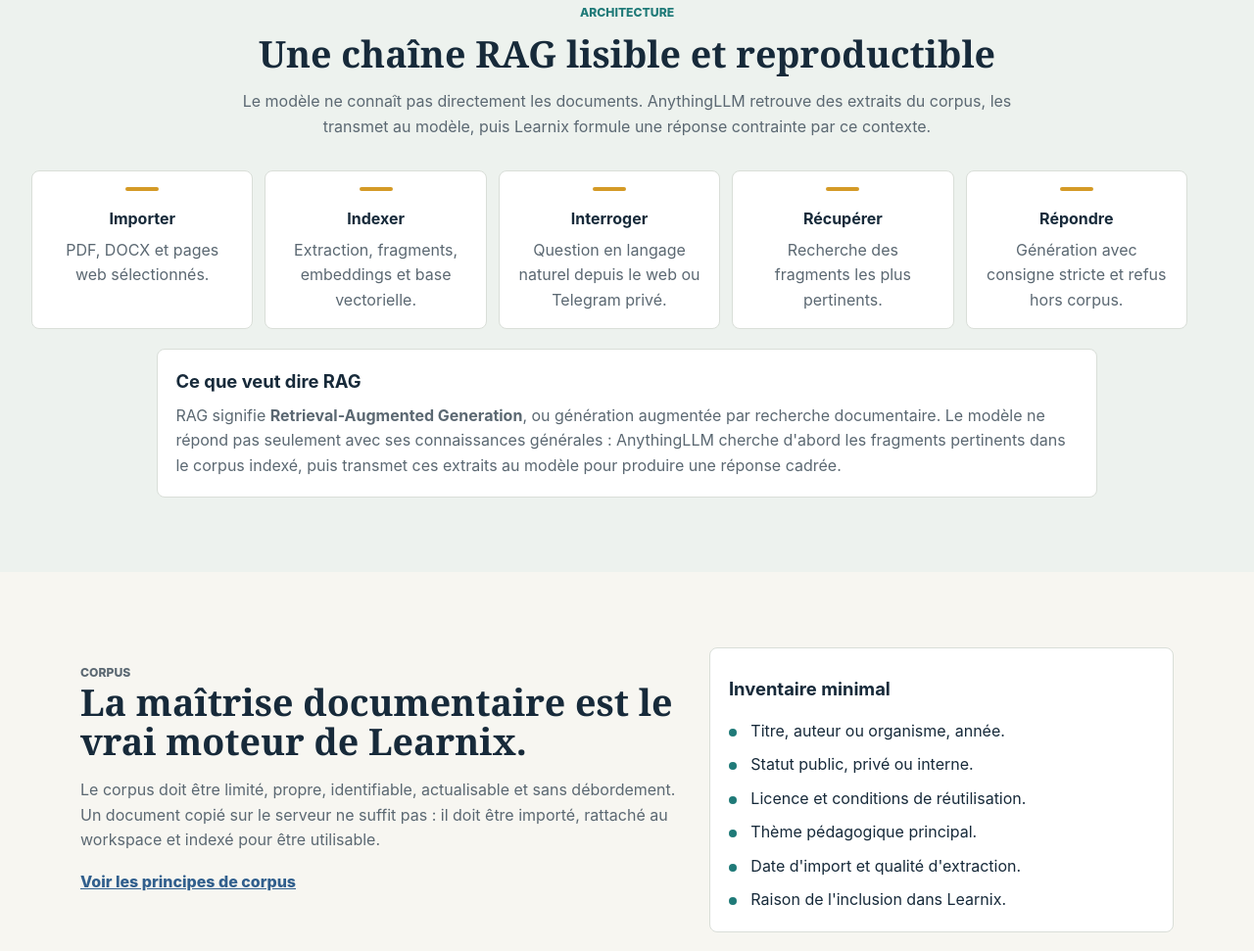
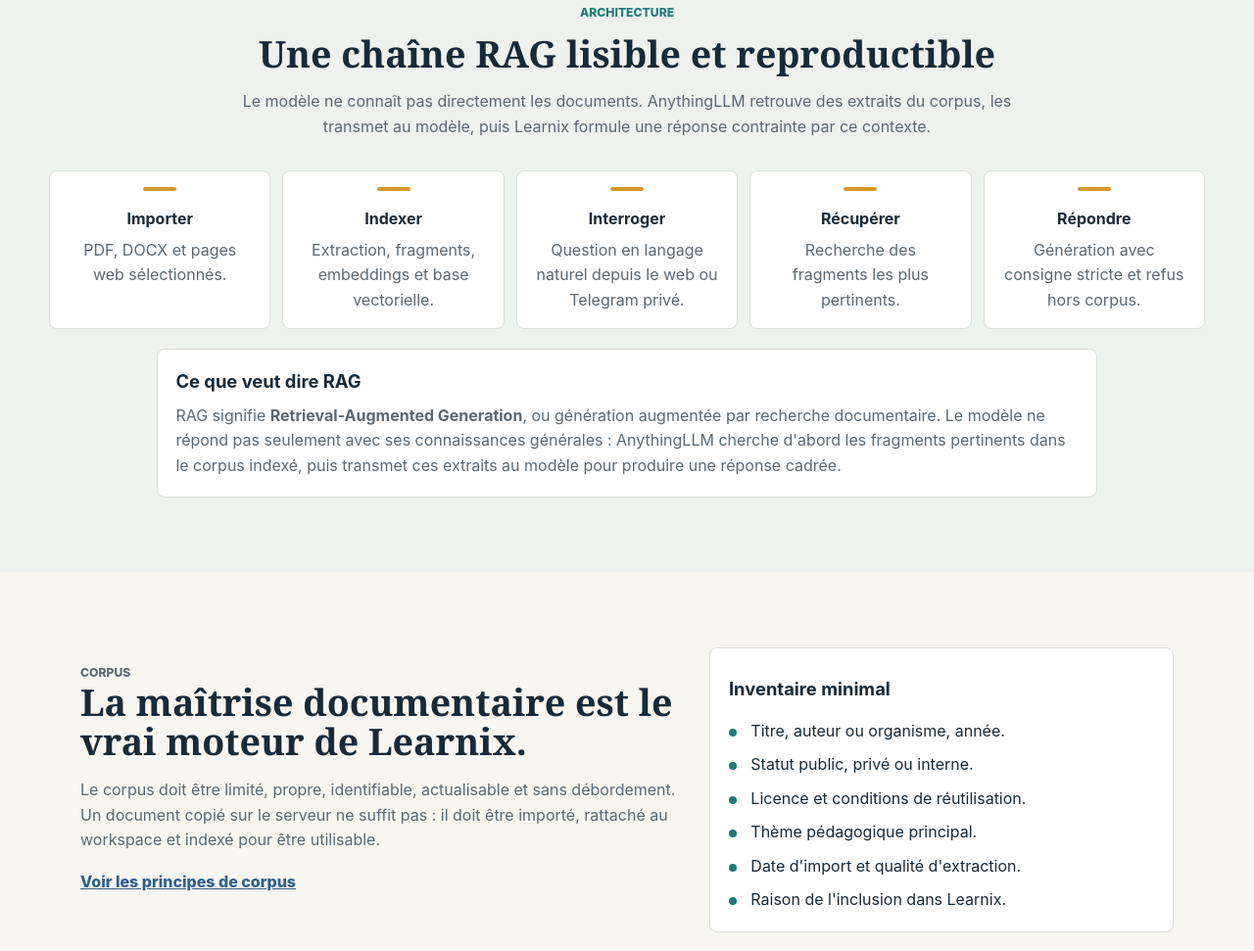
Before and after one commit to JEDI-OpenLab/Learnix, a plain HTML site: page index.html in a window 1280 px wide. Shown: the part 2147-3118 px from the top of the page at 98% size. Drawn offline with Linux system fonts and the light colour scheme.

Commit message:
Add files via upload

```diff
--- a/assets/css/styles.css
+++ b/assets/css/styles.css
@@ -488,6 +488,12 @@
   margin: 0;
 }
 
+.architecture-section .pipeline-list {
+  width: min(100%, 1180px);
+  margin-left: auto;
+  margin-right: auto;
+}
+
 .pipeline-list li {
   position: relative;
   min-height: 150px;
```
